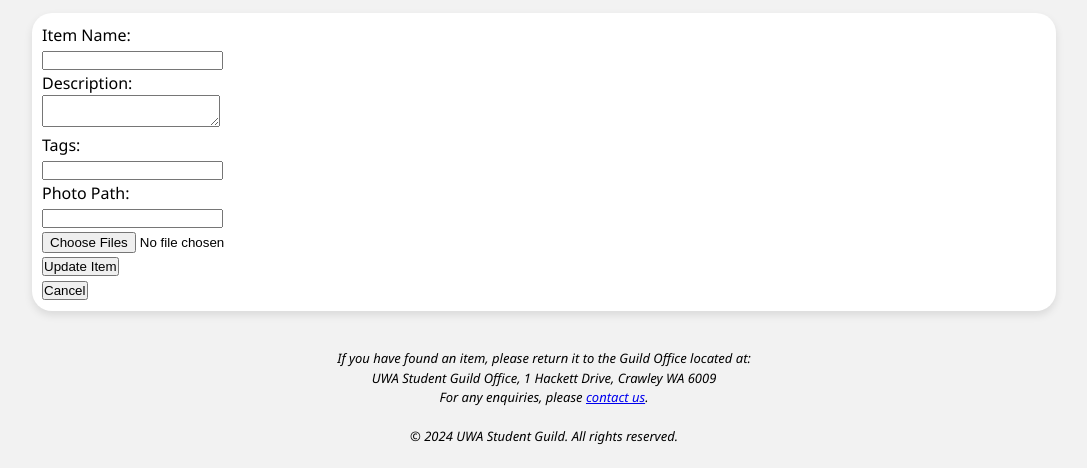
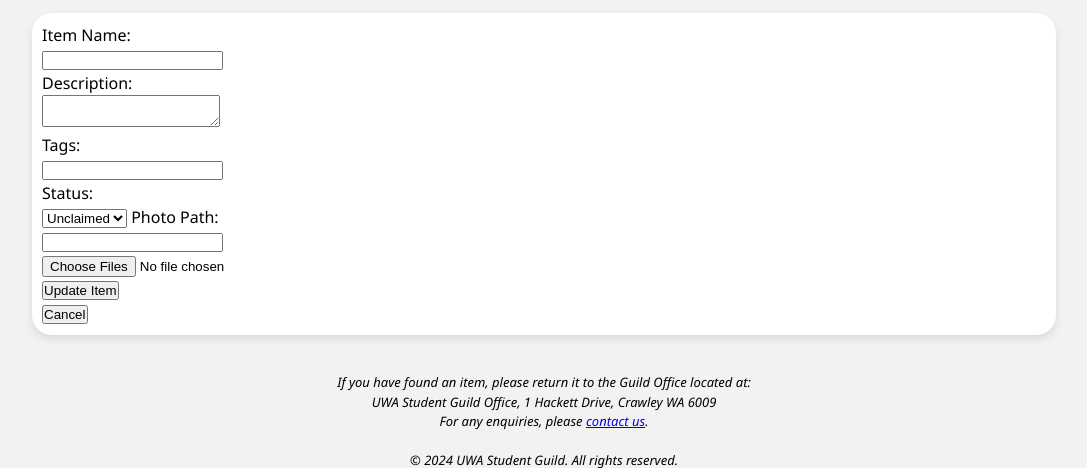
Before and after one commit to davidlinyh/CITS5505-project, a Python web app: template agileapp/app/templates/admin/edit-item.html in a window 1280 px wide. Shown: the part 153-621 px from the top of the page, without its empty margins (96-1183 px from the left). Run offline with Jinja, Linux system fonts and the light colour scheme; the template is opened without the code that fills it, so the values that code supplies are empty.

Commit message:
Admins can now change the status of items in edit-item

```diff
--- a/agileapp/app/routes.py
+++ b/agileapp/app/routes.py
@@ -164,6 +164,7 @@ def admin_edit_item(item_id):
             item.name = request.form.get('name', item.name)
             item.description = request.form.get('description', item.description)
             item.tags = request.form.get('tags', item.tags)
+            item.status = request.form.get('status', item.status)
 
             # Handle multiple photos upload
             files = request.files.getlist('photos')
--- a/agileapp/app/templates/admin/edit-item.html
+++ b/agileapp/app/templates/admin/edit-item.html
@@ -19,6 +19,12 @@ Edit Claim
     <label for="tags">Tags:</label><br>
     <input type="text" id="tags" name="tags" value="{{ item.tags }}" required><br>
 
+    <label for="status">Status:</label><br>
+    <select id="status" name="status" required>
+        <option value="unclaimed" {% if item.status == 'unclaimed' %}selected{% endif %}>Unclaimed</option>
+        <option value="claimed" {% if item.status == 'claimed' %}selected{% endif %}>Claimed</option>
+    </select>
+
     <label for="photo_paths">Photo Path:</label><br>
     <input type="text" id="" name="photo_paths" value="{{ item.photo_paths }}"><br>
             <input type="file" id="photos" name="photos" multiple><br>
```
